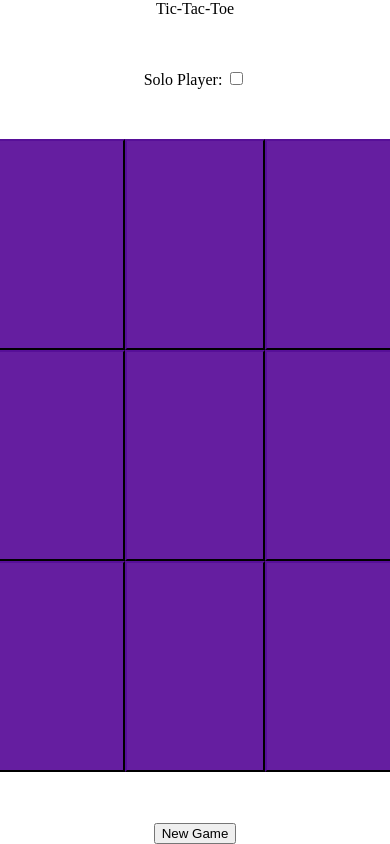
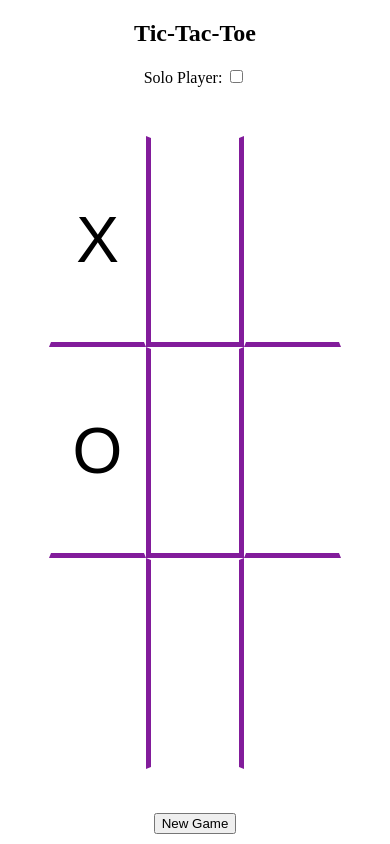
Before and after one commit to noorncho/tic-tac-toe, a plain HTML site: page index.html in a window 390 px wide. Drawn offline with Linux system fonts and the light colour scheme.

Commit message:
updated responsive design

```diff
--- a/index.html
+++ b/index.html
@@ -11,20 +11,20 @@
 </head>
 <body>
     <main id="grid">
-        <div id="grid__title">Tic-Tac-Toe</div>
-        <div>
-            Solo Player: <input type="checkbox" name="single-player" id="single-player">
-            <div id="player-mode"></div>
+        <div id="grid__title">
+            <h2>Tic-Tac-Toe</h2>
+            <p>Solo Player: <input type="checkbox" name="single-player" id="single-player"></p>
+            <p id="player-mode"></p>
         </div>
         <div id="grid__buttons">
-            <button id="0" class="board_button"></button>
-            <button id="1" class="board_button"></button>
-            <button id="2" class="board_button"></button>
-            <button id="3" class="board_button"></button>
-            <button id="4" class="board_button"></button>
-            <button id="5" class="board_button"></button>
+            <button id="0" class="board_button border_bottom">X</button>
+            <button id="1" class="board_button border_bottom border_middle"></button>
+            <button id="2" class="board_button border_bottom"></button>
+            <button id="3" class="board_button border_bottom">O</button>
+            <button id="4" class="board_button border_bottom border_middle"></button>
+            <button id="5" class="board_button border_bottom"></button>
             <button id="6" class="board_button"></button>
-            <button id="7" class="board_button"></button>
+            <button id="7" class="board_button border_middle"></button>
             <button id="8" class="board_button"></button>
         </div>
         <div id="grid__restart">
--- a/styles/_buttons.scss
+++ b/styles/_buttons.scss
@@ -1,5 +1,28 @@
 .board_button{
-    background-color: rgb(101, 30, 160);
-    border-color: rgb(39, 7, 68);
-    color: white;
+    border-color: rgba(39, 7, 68, 0);
+    font-size: 4em;
+    background-color: white;
 }
+
+button:disabled{
+    color: rgb(83, 83, 83);
+}
+
+.border_bottom{
+    border-bottom: rgb(130, 28, 155) solid 5px;
+}
+
+.border_middle{
+    border-right: rgb(130, 28, 155) solid 5px;
+    border-left: rgb(130, 28, 155) solid 5px;
+}
+
+@media screen and (min-width: 768px){
+    .board_button{
+        font-size: 7em;
+    }
+
+    #restart{
+        font-size: 1.5em;
+    }
+}
--- a/styles/_grid.scss
+++ b/styles/_grid.scss
@@ -1,6 +1,6 @@
 #grid{
     height: 100%;
-    width: 50vh;
+    width: 100%;//50vh;
 
     position: absolute;
     top: 50%;
@@ -12,12 +12,29 @@
     align-items: center;
     justify-content: space-between;
 
+    &__title{
+        width: 100%;
+        text-align: center;
+    }
+
     &__buttons{
         display: grid;
         grid-template-columns: repeat(3, 1fr);
         grid-template-rows: repeat(3, 1fr);
 
         height: 75%;
-        width: 100%;
+        width: 75%;
+    }
+
+    &__restart{
+        padding: 10px;
     }
 }
+
+@media screen and (min-width: 768px){
+    #grid{
+        &__title{
+            font-size: 1.7em;
+        }
+    }
+}
```
Also changed, not shown: styles/style.css.
